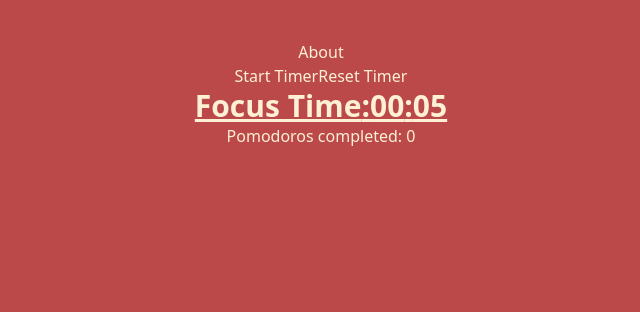
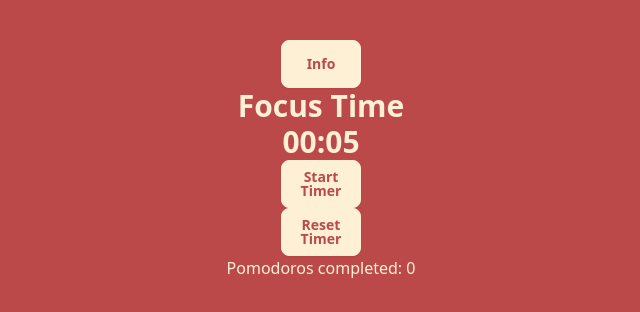
Before and after one commit to GreRut/pomodoro-automatico, a React (Vite) app in the folder pomodoro/: page / in a window 1280 px wide. Shown: the top 312 px of the page, without its empty margins (319-959 px from the left). Built offline with nearby package versions, Linux system fonts and the light colour scheme.

Commit message:
feat: add tailwind button styling

```diff
--- a/pomodoro/src/App.tsx
+++ b/pomodoro/src/App.tsx
@@ -16,9 +16,15 @@ const App = () => {
 
   return (
     <>
-      <div>
-        <Link to="/about" className="[&.active]:font-bold">
-          About
+      <div className="flex flex-col items-center">
+        <Link to="/about"
+              className="btn
+                        hover:bg-terc
+                        hover:border-terc rounded-lg
+                        border-sec no-underline w-20 h-10
+                        bg-sec
+                        text-prim">
+          Info
         </Link>
         <PomodoroHandler onSessionChange={handleSessionChange} />
       </div>
--- a/pomodoro/src/components/Timer.tsx
+++ b/pomodoro/src/components/Timer.tsx
@@ -52,16 +52,32 @@ const Timer = ({ onPomodoroComplete, onSessionChange }: TimerProps) => {
   const timerDate = new Date(timerCount);
 
   return (
-    <div>
-      <button onClick={toggleTimer}>
-        {timerInterval === null ? 'Start Timer' : 'Stop Timer'}
-      </button>
-      <button onClick={() => resetTimer(FOCUS_TIME_MS)}>Reset Timer</button>
-      <h1 className="text-3xl font-bold underline">
-        {isBreak ? 'Break Time' : 'Focus Time'}:
+    <div className="flex flex-col items-center">
+      <h1 className="text-3xl font-bold">
+        {isBreak ? 'Break Time' : 'Focus Time'}
+      </h1>
+      <h1 className="text-3xl font-bold">
         {timerDate.getMinutes().toString().padStart(2, '0')}:
         {timerDate.getSeconds().toString().padStart(2, '0')}
       </h1>
+      <button onClick={toggleTimer}
+              className="btn
+                        hover:bg-terc
+                        hover:border-terc rounded-lg
+                        border-sec no-underline w-20 h-10
+                        bg-sec
+                        text-prim">
+        {timerInterval === null ? 'Start Timer' : 'Stop Timer'}
+      </button >
+      <button onClick={() => resetTimer(FOCUS_TIME_MS)}
+              className="btn
+                        hover:bg-terc
+                        hover:border-terc rounded-lg
+                        border-sec no-underline w-20 h-10
+                        bg-sec
+                        text-prim">
+        Reset Timer
+      </button>
     </div>
   );
 };
--- a/pomodoro/src/routes/about.lazy.tsx
+++ b/pomodoro/src/routes/about.lazy.tsx
@@ -32,14 +32,19 @@ function About() {
   };
 
   return (
-    <>
-      <Link to="/" className="[&.active]:font-bold">
+    <div className="flex flex-col items-center">
+      <Link to="/"
+            className="btn
+                    hover:bg-terc
+                    hover:border-terc rounded-lg
+                    border-sec no-underline w-20 h-10
+                    bg-sec
+                    text-prim">
         Timer
       </Link>
-      <h2>Info</h2>
       <p>Pomodoros completed: {pomodoroCount}</p>
       <p>{getBadgeMessage()}</p>
-    </>
+    </div>
   );
 }
 
--- a/pomodoro/tailwind.config.js
+++ b/pomodoro/tailwind.config.js
@@ -7,6 +7,11 @@ export default {
     "./src/**/*.{js,ts,jsx,tsx}",
   ],
   theme: {
+    colors:{
+      'prim' : '#bb4949',
+      'sec' : '#fdf0d5',
+      'terc' : '#d3d3d3',
+    },
     extend: {},
   },
   plugins: [
```
